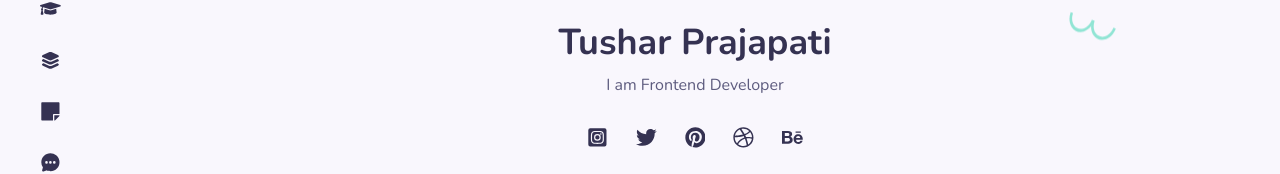
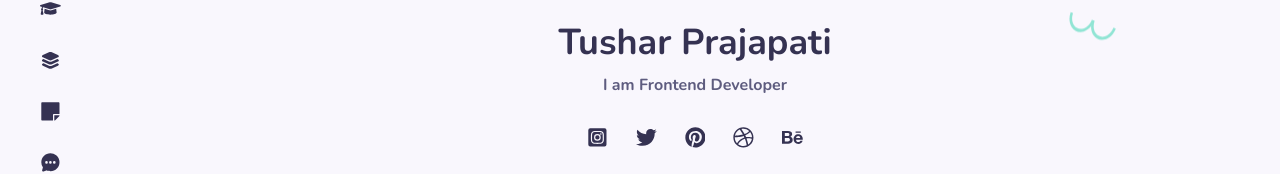
Before and after one commit to Tushar22303/My-Portfolio-Website, a React (Create React App) app: page / in a window 1280 px wide. Shown: the part 343-517 px from the top of the page. Built offline with nearby package versions, Linux system fonts and the light colour scheme.

Commit message:
Updated Home.css

```diff
--- a/src/Component/Home/Home.css
+++ b/src/Component/Home/Home.css
@@ -20,6 +20,10 @@
     font-size: var(--h1-text-font);
     font-weight: var(--font-bold);
     margin-bottom: 0.5rem;
+}
+
+.home__education{
+    font-weight: var(--font-bold);
 }
 
 .home__socials {
--- a/src/Component/Home/Home.jsx
+++ b/src/Component/Home/Home.jsx
@@ -19,7 +19,7 @@ const Home = () => {
 
                     <ScrollDown />
                 </div>
-                <Shapes/>
+                <Shapes />
             </section>
         </>
     )
```
